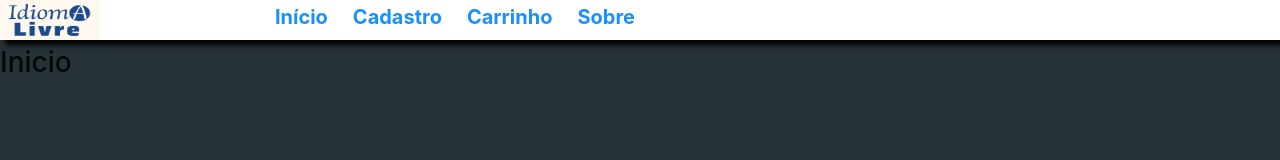
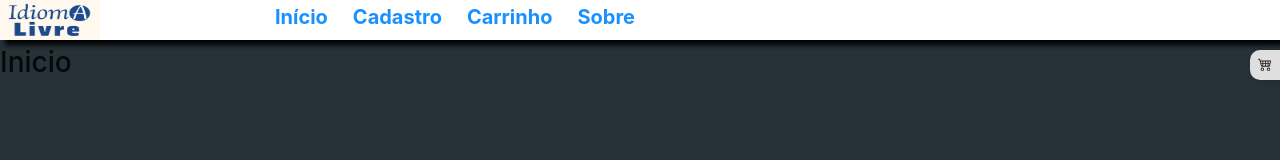
Before and after one commit to leonardodf95/Project_E-commerce, a React (Vite) app in the folder e-commerce/: page / in a window 1280 px wide. Shown: the top 160 px of the page. Built offline with nearby package versions, Linux system fonts and the light colour scheme.

Commit message:
Toogle do carrinho

```diff
--- a/e-commerce/package.json
+++ b/e-commerce/package.json
@@ -11,6 +11,7 @@
     "antd": "^4.21.0",
     "react": "^18.0.0",
     "react-dom": "^18.0.0",
+    "react-icons": "^4.4.0",
     "react-router-dom": "^6.3.0",
     "styled-components": "^5.3.5"
   },
--- a/e-commerce/src/App.jsx
+++ b/e-commerce/src/App.jsx
@@ -2,6 +2,7 @@ import Menu from './components/Menu'
 import { BrowserRouter, Routes, Route } from "react-router-dom";
 import './App.css'
 import routes from './defaults/routes';
+import ToogleCarrinho from './components/Cart';
 
 
 function App() {
@@ -9,6 +10,7 @@ function App() {
   return (
     <BrowserRouter>
       <Menu/>
+      <ToogleCarrinho/>
       <Routes>
         {
           routes.map(
--- /dev/null
+++ b/e-commerce/src/components/Cart/index.jsx
@@ -0,0 +1,57 @@
+import { BsCart4 } from "react-icons/bs";
+import { BtnClean, CartArea, CartButton, TotalArea } from "./style";
+import { Empty, Popconfirm } from "antd";
+import { QuestionCircleOutlined } from "@ant-design/icons";
+import { useState } from "react";
+
+const ToogleCarrinho = () => {
+    const [cartOpen, setCartOpen] = useState(false)
+
+    const toogleCartOpen = () => (setCartOpen(!cartOpen))
+
+    return (
+    <>
+      <CartButton
+        open={cartOpen}
+        onClick={toogleCartOpen}
+      >
+        <BsCart4 />
+      </CartButton>
+      <CartArea open={cartOpen}>
+        {/* {cart.length ? (
+          <>
+            <h2>Produtos selecionados</h2>
+            {cart.map((cartProduct, index) => (
+              <CartProduct
+                key={`${cartProduct.id}_${index}`}
+                product={cartProduct}
+              />
+            ))}
+            <Popconfirm
+              placement="bottomRight"
+              title={"Tem certeza que limpar o carrinho?"}
+              icon={<QuestionCircleOutlined style={{ color: "red" }} />}
+              onConfirm={cleanCart}
+              okText="Limpar"
+              cancelText="Cancelar"
+              okButtonProps={{ danger: true }}
+            >
+              <BtnClean>Limpar carrinho</BtnClean>
+            </Popconfirm>
+            <TotalArea>Total: ${total}</TotalArea>
+          </>
+        ) : (
+          <Empty
+            image={
+              "https://gw.alipayobjects.com/zos/antfincdn/ZHrcdLPrvN/empty.svg"
+            }
+            description="Carrinho vazio!"
+          />
+        )} */}
+      </CartArea>
+    </>
+  );
+};
+
+
+export default ToogleCarrinho;
--- /dev/null
+++ b/e-commerce/src/components/Cart/style.jsx
@@ -0,0 +1,93 @@
+import styled from 'styled-components'
+
+
+export const CartButton = styled.button`
+  background: #dfdfdf;
+  border: none;
+  border-radius: 10px 0 0 10px;
+  box-shadow: 3px 3px 7px rgb(0 0 0 / 10%);
+  cursor: pointer;
+  height: 30px;
+  line-height: 30px;
+  outline: none;
+  position: fixed;
+  right: 0;
+  text-align: center;
+  top: 50px;
+  transition: .5s right ease, .5s box-shadow ease;
+  width: 30px;
+  z-index: 1001;
+
+  ${({ open }) => open && `
+    right: 349px;
+    box-shadow: 0px 0px 0px rgb(0 0 0 / 0%);
+  `}
+
+  &::before {
+    background: #ff6d39;
+    border-radius: 50%;
+    content: '';
+    color: #fff;
+    font-size: 11px;
+    font-weight: 600;
+    height: 16px;
+    line-height: 16px;
+    position: absolute;
+    right: 20px;
+    top: 20px;
+    width: 16px;
+    opacity: 0;
+    transform: scale(.5);
+    transition: .15s opacity ease, .15s transform ease;
+
+    ${({ qty }) => qty && `
+      content: '${qty}';
+      opacity: 1;
+      transform: scale(1);
+    `}
+  }
+`
+
+export const CartArea = styled.div`
+  background: #dfdfdf;
+  box-shadow: 0px 0px 0px rgb(0 0 0 / 0%);
+  width: 350px;
+  height: 300px;
+  padding: 20px;
+  position: fixed;
+  right: -350px;
+  z-index: 1000;
+  height: 100%;
+  top: 0;
+  transition: .5s right ease, .5s box-shadow ease;
+
+  ${({ open }) => open && `
+    right: 0;
+    box-shadow: -3px -3px 10px rgba(0,0,0,.3);
+  `}
+
+  & h2 {
+    font-size: 16px;
+  }
+`
+
+export const TotalArea = styled.div`
+  border-top: 1px solid #cfcfcf;
+  margin-top: 30px;
+  font-size: 16px;
+  padding: 20px 0px;
+`
+
+export const BtnClean = styled.button`
+  border: none;
+  background: #ff6d39;
+  border-radius: 5px;
+  color: #fff;
+  cursor: pointer;
+  margin-top: 20px;
+  font-size: 16px;
+  text-transform: uppercase;
+  outline: none;
+  padding: 10px;
+  width: 100%;
+`
```
Also changed, not shown: 1 other file (tests, documents, lock files or other folders).
